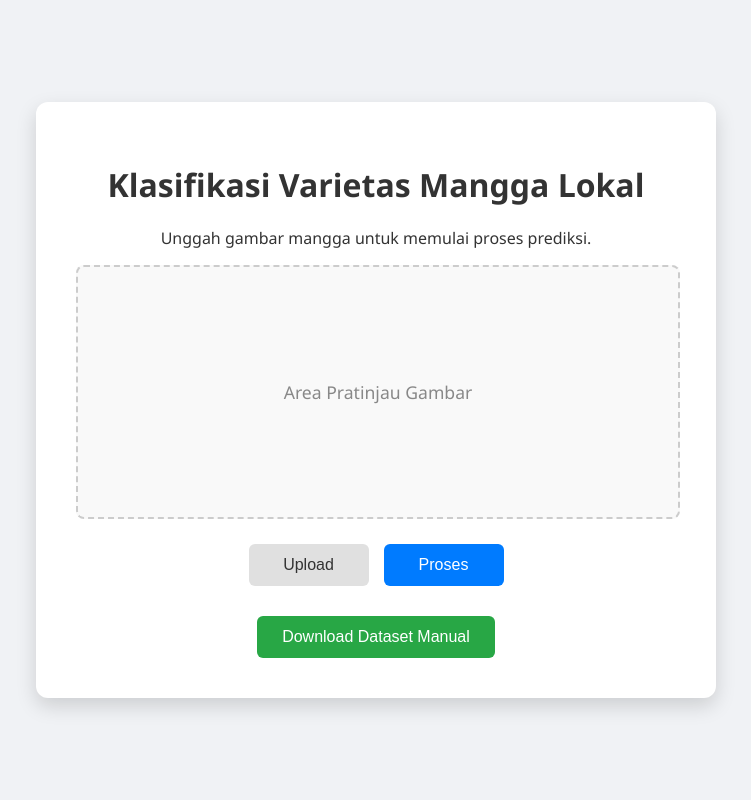
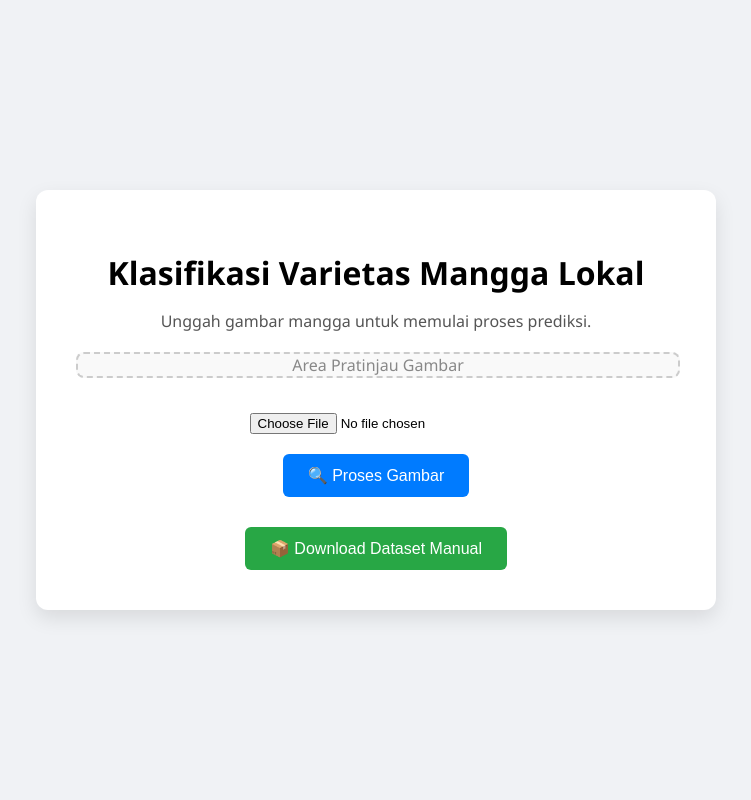
Before and after one commit to Zalsaputri/mangoklasifikas, a Python web app: template templates/index.html in a window 1280 px wide. Shown: the whole page, without its empty margins (264-1015 px from the left). Run offline with Jinja, Linux system fonts and the light colour scheme; the template is opened without the code that fills it, so the values that code supplies are empty.

Commit message:
Update index.html

```diff
--- a/templates/index.html
+++ b/templates/index.html
@@ -1,142 +1,96 @@
 <!DOCTYPE html>
 <html lang="id">
 <head>
-    <meta charset="UTF-8">
-    <meta name="viewport" content="width=device-width, initial-scale=1.0">
-    <title>Klasifikasi Varietas Mangga Lokal</title>
+  <meta charset="UTF-8" />
+  <meta name="viewport" content="width=device-width, initial-scale=1.0"/>
+  <title>Klasifikasi Mangga</title>
   <style>
     body {
       font-family: 'Segoe UI', Tahoma, Geneva, Verdana, sans-serif;
       background-color: #f0f2f5;
+      margin: 0;
+      padding: 0;
       display: flex;
       justify-content: center;
       align-items: center;
       min-height: 100vh;
-            margin: 0;
-            color: #333;
     }
 
     .container {
-            background-color: #ffffff;
+      background-color: white;
       padding: 40px;
       border-radius: 12px;
-            box-shadow: 0 8px 20px rgba(0, 0, 0, 0.15);
+      box-shadow: 0 8px 20px rgba(0, 0, 0, 0.1);
+      width: 90%;
+      max-width: 600px;
       text-align: center;
-            max-width: 600px;
-            width: 90%;
-            position: relative;
     }
 
-        .image-display-area {
+    h1 {
+      margin-bottom: 0.5rem;
+    }
+
+    p {
+      color: #555;
+    }
+
+    .preview-area {
+      margin: 20px auto;
       width: 100%;
-            height: 250px;
-            border: 2px dashed #cccccc;
+      max-height: 250px;
+      border: 2px dashed #ccc;
       border-radius: 8px;
+      background-color: #f9f9f9;
       display: flex;
       justify-content: center;
       align-items: center;
-            margin-bottom: 25px;
       overflow: hidden;
-            background-color: #f9f9f9;
-            position: relative;
     }
 
-        .image-display-area img {
+    .preview-area img {
       max-width: 100%;
-            max-height: 100%;
+      max-height: 240px;
       object-fit: contain;
-            display: none;
     }
 
-        .placeholder-text {
-            color: #888;
-            font-size: 1.1em;
+    input[type="file"] {
+      margin-top: 15px;
     }
 
-        .button-group {
-            display: flex;
-            justify-content: center;
-            gap: 15px;
+    .button {
       margin-top: 20px;
-        }
-
-        button {
-            background-color: #e0e0e0;
-            color: #333;
       padding: 12px 25px;
       border: none;
       border-radius: 6px;
+      font-size: 1rem;
       cursor: pointer;
-            font-size: 1em;
-            transition: background-color 0.3s ease, color 0.3s ease;
-            min-width: 120px;
+      color: #fff;
+      background-color: #007bff;
+      transition: background-color 0.3s ease;
     }
 
-        button.primary {
-            background-color: #007bff;
-            color: white;
-        }
-
-        button.primary:hover {
+    .button:hover {
       background-color: #0056b3;
     }
 
-        button:hover:not(.primary) {
-            background-color: #d0d0d0;
-        }
-
-        .error-message {
-            color: #dc3545;
-            margin-top: 15px;
-            font-size: 0.9em;
-        }
-
-        .loading-overlay {
-            position: fixed;
-            top: 0;
-            left: 0;
-            width: 100%;
-            height: 100%;
-            background-color: rgba(255, 255, 255, 0.8);
-            display: flex;
-            justify-content: center;
-            align-items: center;
-            z-index: 1000;
-            visibility: hidden;
-            opacity: 0;
-            transition: visibility 0s, opacity 0.3s ease-in-out;
-        }
-
-        .loading-overlay.active {
-            visibility: visible;
-            opacity: 1;
-        }
-
-        .spinner {
-            border: 8px solid #f3f3f3;
-            border-top: 8px solid #007bff;
-            border-radius: 50%;
-            width: 60px;
-            height: 60px;
-            animation: spin 1s linear infinite;
-        }
-
-        @keyframes spin {
-            0% { transform: rotate(0deg); }
-            100% { transform: rotate(360deg); }
-        }
-
-        .download-form {
+    .download-button {
+      background-color: #28a745;
       margin-top: 30px;
     }
 
-        .download-form button {
-            background-color: #28a745;
-            color: white;
+    .download-button:hover {
+      background-color: #1e7e34;
     }
 
-        .download-form button:hover {
-            background-color: #1e7e34;
+    .error {
+      color: red;
+      margin-top: 10px;
+      font-weight: bold;
+    }
+
+    .result {
+      margin-top: 20px;
+      font-size: 1.1rem;
     }
   </style>
 </head>
@@ -145,110 +99,38 @@
     <h1>Klasifikasi Varietas Mangga Lokal</h1>
     <p>Unggah gambar mangga untuk memulai proses prediksi.</p>
 
-        <form id="uploadForm" action="/predict" method="POST" enctype="multipart/form-data">
-            <div class="image-display-area">
-                <img id="image-preview" src="#" alt="Pratinjau Gambar">
-                <span id="placeholder-text" class="placeholder-text">Area Pratinjau Gambar</span>
+    <!-- Form Upload dan Prediksi -->
+    <form method="POST" action="/predict" enctype="multipart/form-data">
+      <div class="preview-area" id="previewArea">
+        {% if image_url %}
+          <img src="{{ image_url }}" alt="Preview Gambar">
+        {% else %}
+          <span style="color:#888;">Area Pratinjau Gambar</span>
+        {% endif %}
       </div>
 
-            <input type="file" id="mangoImage" name="file" accept="image/*" style="display: none;">
+      <input type="file" name="file" accept="image/*" required>
 
-            <div class="button-group">
-                <button type="button" onclick="triggerFileInput()">Upload</button>
-                <button type="submit" class="primary">Proses</button>
-            </div>
+      <br>
+      <button type="submit" class="button">🔍 Proses Gambar</button>
 
-            <div id="clientErrorMessage" class="error-message" style="display: none;"></div>
       {% if error %}
-                <div class="error-message">{{ error }}</div>
+        <div class="error">{{ error }}</div>
       {% endif %}
     </form>
 
     <!-- Tombol download dataset manual -->
-        <form action="/download_dataset" method="get" class="download-form">
-            <button type="submit">Download Dataset Manual</button>
+    <form action="/download_dataset" method="get">
+      <button type="submit" class="button download-button">📦 Download Dataset Manual</button>
     </form>
+
+    <!-- Hasil Prediksi -->
+    {% if prediction %}
+      <div class="result">
+        <strong>Prediksi:</strong> {{ prediction }}<br>
+        <strong>Kepercayaan:</strong> {{ confidence }}%
       </div>
-
-    <!-- Loading Spinner -->
-    <div id="loadingOverlay" class="loading-overlay">
-        <div class="spinner"></div>
+    {% endif %}
   </div>
-
-    <script>
-        const mangoImageInput = document.getElementById('mangoImage');
-        const imagePreview = document.getElementById('image-preview');
-        const placeholderText = document.getElementById('placeholder-text');
-        const uploadForm = document.getElementById('uploadForm');
-        const loadingOverlay = document.getElementById('loadingOverlay');
-        const clientErrorMessage = document.getElementById('clientErrorMessage');
-
-        function triggerFileInput() {
-            mangoImageInput.click();
-        }
-
-        function showErrorMessage(message) {
-            clientErrorMessage.textContent = message;
-            clientErrorMessage.style.display = 'block';
-        }
-
-        function hideErrorMessage() {
-            clientErrorMessage.textContent = '';
-            clientErrorMessage.style.display = 'none';
-        }
-
-        mangoImageInput.addEventListener('change', function(event) {
-            const file = event.target.files[0];
-            if (file) {
-                const reader = new FileReader();
-                reader.onload = function(e) {
-                    imagePreview.src = e.target.result;
-                    imagePreview.style.display = 'block';
-                    placeholderText.style.display = 'none';
-                    hideErrorMessage();
-                };
-                reader.readAsDataURL(file);
-            } else {
-                imagePreview.style.display = 'none';
-                placeholderText.style.display = 'block';
-                imagePreview.src = '#';
-                showErrorMessage("Pilih gambar mangga terlebih dahulu.");
-            }
-        });
-
-        uploadForm.addEventListener('submit', async function(event) {
-            event.preventDefault();
-
-            if (!mangoImageInput.files || mangoImageInput.files.length === 0) {
-                showErrorMessage("Pilih gambar mangga terlebih dahulu sebelum memproses.");
-                return;
-            }
-
-            loadingOverlay.classList.add('active');
-            hideErrorMessage();
-
-            const formData = new FormData();
-            formData.append('file', mangoImageInput.files[0]);
-
-            try {
-                const response = await fetch(uploadForm.action, {
-                    method: uploadForm.method,
-                    body: formData,
-                });
-
-                if (response.ok) {
-                    window.location.href = response.url;
-                } else {
-                    const errorData = await response.json();
-                    showErrorMessage(errorData.error || "Terjadi kesalahan saat memproses gambar.");
-                }
-            } catch (error) {
-                console.error('Error during fetch:', error);
-                showErrorMessage("Terjadi kesalahan jaringan atau server tidak merespons.");
-            } finally {
-                loadingOverlay.classList.remove('active');
-            }
-        });
-    </script>
 </body>
 </html>
```
Lines whose indentation alone changed are shown as unchanged.
